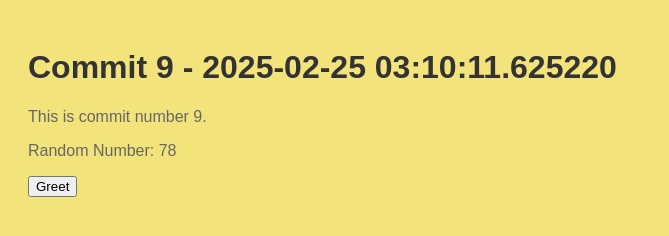
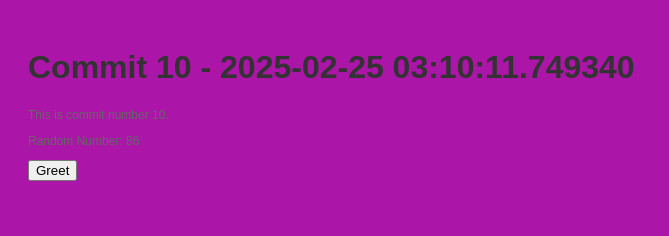
Before and after one commit to legbald0d/myrep-repo-20250225031008, a plain HTML site: page index.html in a window 1280 px wide. Shown: the whole page, without its empty margins (0-669 px from the left). Drawn offline with Linux system fonts and the light colour scheme.

Commit message:
📝 Commit 10 with HTML, CSS, and JS

```diff
--- a/index.html
+++ b/index.html
@@ -2,13 +2,13 @@
     <!DOCTYPE html>
     <html>
     <head>
-        <title>Commit 9 - 2025-02-25 03:10:11.625220</title>
+        <title>Commit 10 - 2025-02-25 03:10:11.749340</title>
         <link rel="stylesheet" href="style.css">
     </head>
     <body>
-        <h1>Commit 9 - 2025-02-25 03:10:11.625220</h1>
-        <p>This is commit number 9.</p>
-        <p>Random Number: 78</p>
+        <h1>Commit 10 - 2025-02-25 03:10:11.749340</h1>
+        <p>This is commit number 10.</p>
+        <p>Random Number: 86</p>
         <button onclick="greet()">Greet</button>
         <script src="script.js"></script>
     </body>
--- a/script.js
+++ b/script.js
@@ -2,4 +2,4 @@
     function greet() {
         alert('Hello from commit ' + commitNumber + '!');
     }
-    var commitNumber = 9;
+    var commitNumber = 10;
--- a/style.css
+++ b/style.css
@@ -1,7 +1,7 @@
 
     body {
         font-family: Arial, sans-serif;
-        background-color: #f2e47a;
+        background-color: #ab16a8;
         padding: 20px;
     }
     h1 {
@@ -9,5 +9,5 @@
     }
     p {
         color: #666;
-        font-size: 16px;
+        font-size: 12px;
     }
```
